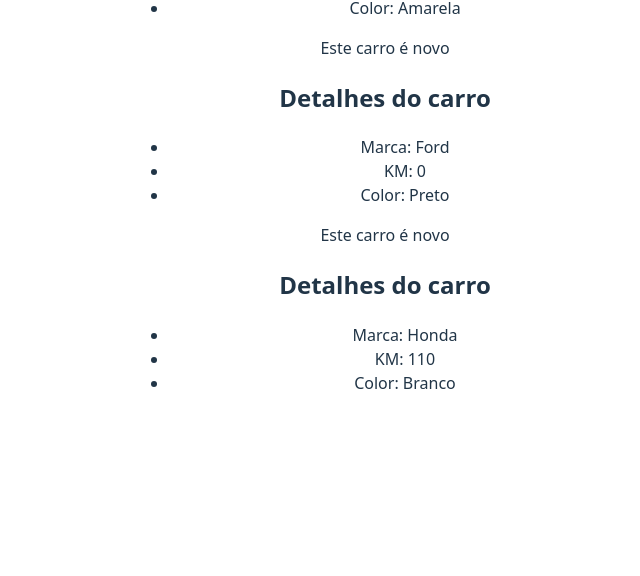
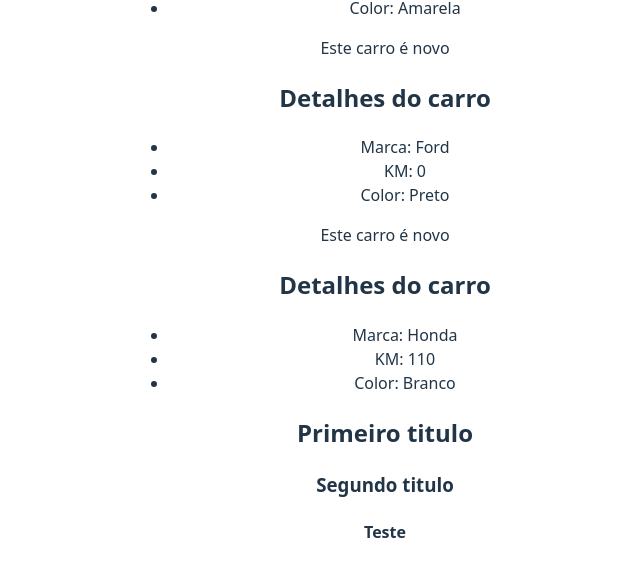
Before and after one commit to guigutox/estudos-react, a React (Vite) app in the folder 3_AVANÇANDO/avancando/: page / in a window 1280 px wide. Shown: the part 2638-3214 px from the top of the page, without its empty margins (255-895 px from the left). Built offline with nearby package versions, Linux system fonts and the light colour scheme.

Commit message:
Estudo relacionado ao uso de fragment

```diff
--- a/3_AVANÇANDO/avancando/src/App.jsx
+++ b/3_AVANÇANDO/avancando/src/App.jsx
@@ -7,6 +7,7 @@ import ListRender from './components/ListRender'
 import ConditionalRender from './components/ConditionalRender'
 import ShowUserName from './components/ShowUserName'
 import CarDetails from './components/CarDetails'
+import Fragment from './components/Fragment'
 
 function App() {
   const [count, setCount] = useState(0)
@@ -44,6 +45,8 @@ function App() {
         {cars.map((car) => (
           <CarDetails brand={car.brand} color={car.color} km = {car.km} newCar = {car.newCar} />
         ))}
+        {/*Fragment*/}
+        <Fragment propFragment="Teste" />
       </div>
     </>
   )
--- /dev/null
+++ b/3_AVANÇANDO/avancando/src/components/Fragment.jsx
@@ -0,0 +1,13 @@
+import React from 'react'
+
+const Fragment = ({propFragment}) => {
+  return (
+    <>
+        <h2>Primeiro titulo</h2>
+        <h3>Segundo titulo</h3>
+        <h4>{propFragment}</h4>
+    </>
+  )
+}
+
+export default Fragment
```
